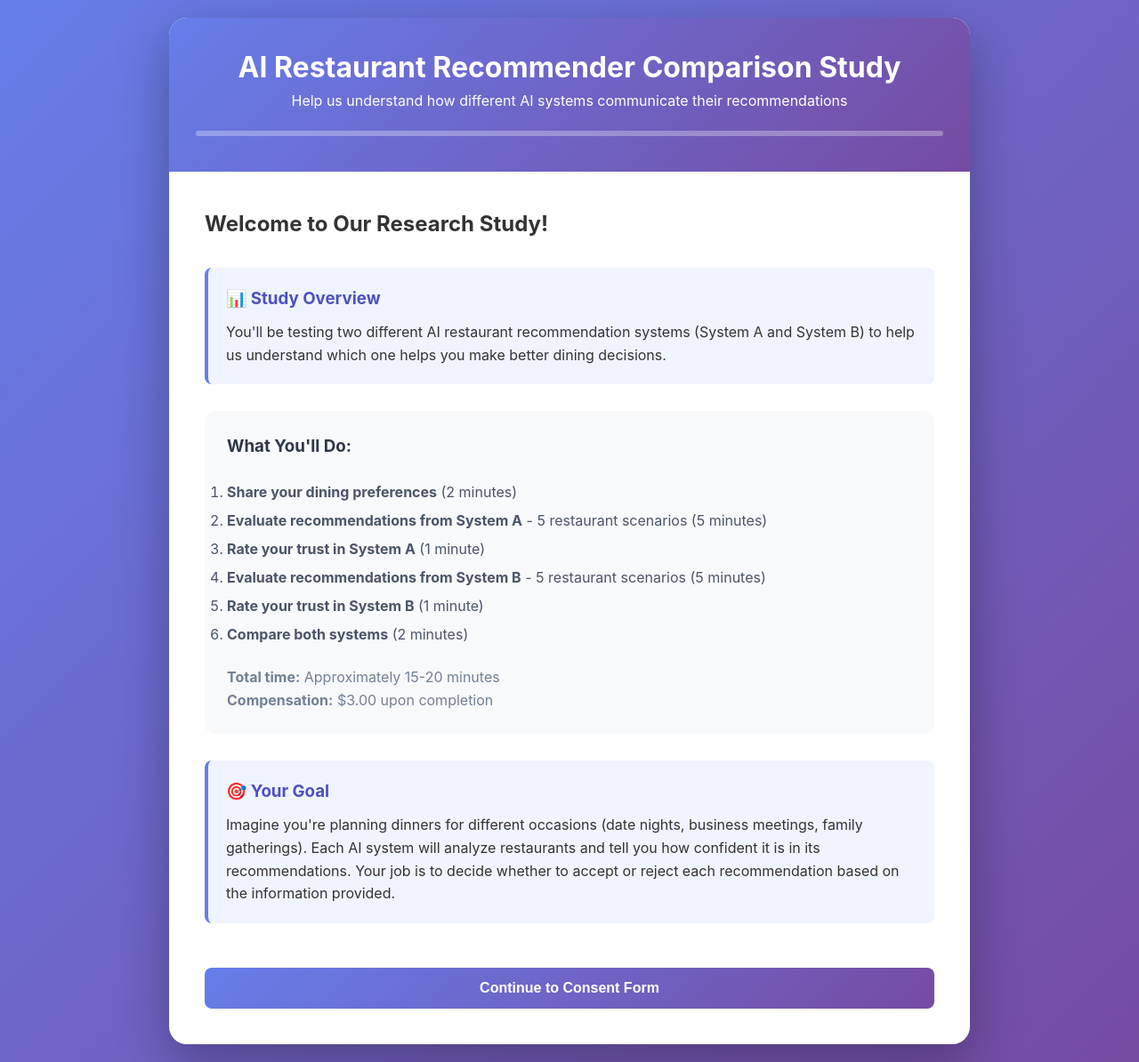
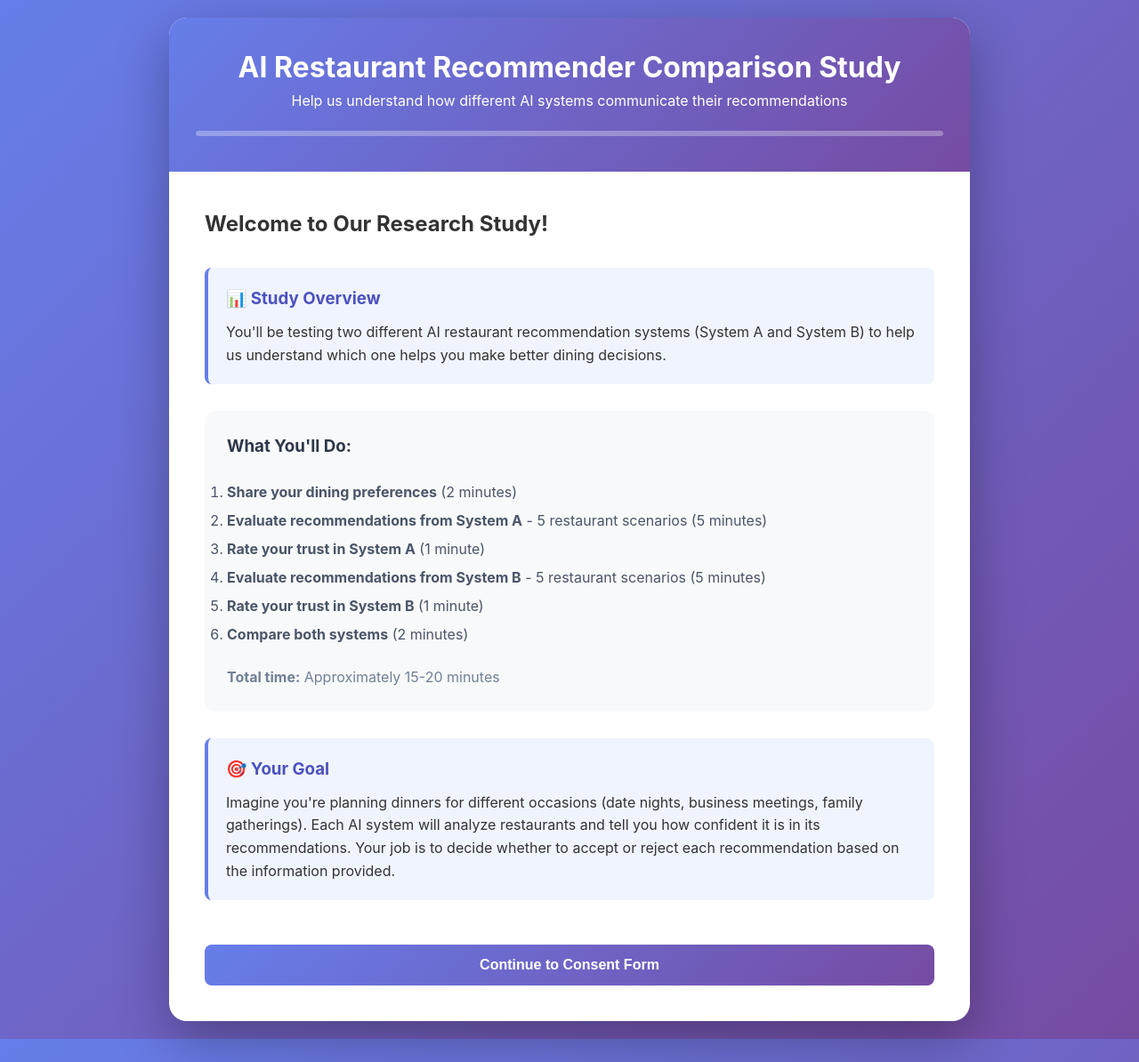
Before and after one commit to andisheGhs/andisheGhs.github.io, a Jekyll site: the page hci/project.html, which Jekyll copies as it is, in a window 1280 px wide. Shown: the whole page at 89% size. Built offline with Jekyll 4.4.1, drawn with Linux system fonts in a browser that asks for light colours.

Commit message:
hci - no compensation

```diff
--- a/hci/project.html
+++ b/hci/project.html
@@ -742,8 +742,7 @@
                         <li><strong>Compare both systems</strong> (2 minutes)</li>
                     </ol>
                     <p style="margin-top: 20px; color: #718096;">
-                        <strong>Total time:</strong> Approximately 15-20 minutes<br>
-                        <strong>Compensation:</strong> $3.00 upon completion
+                        <strong>Total time:</strong> Approximately 15-20 minutes
                     </p>
                 </div>
 
```
